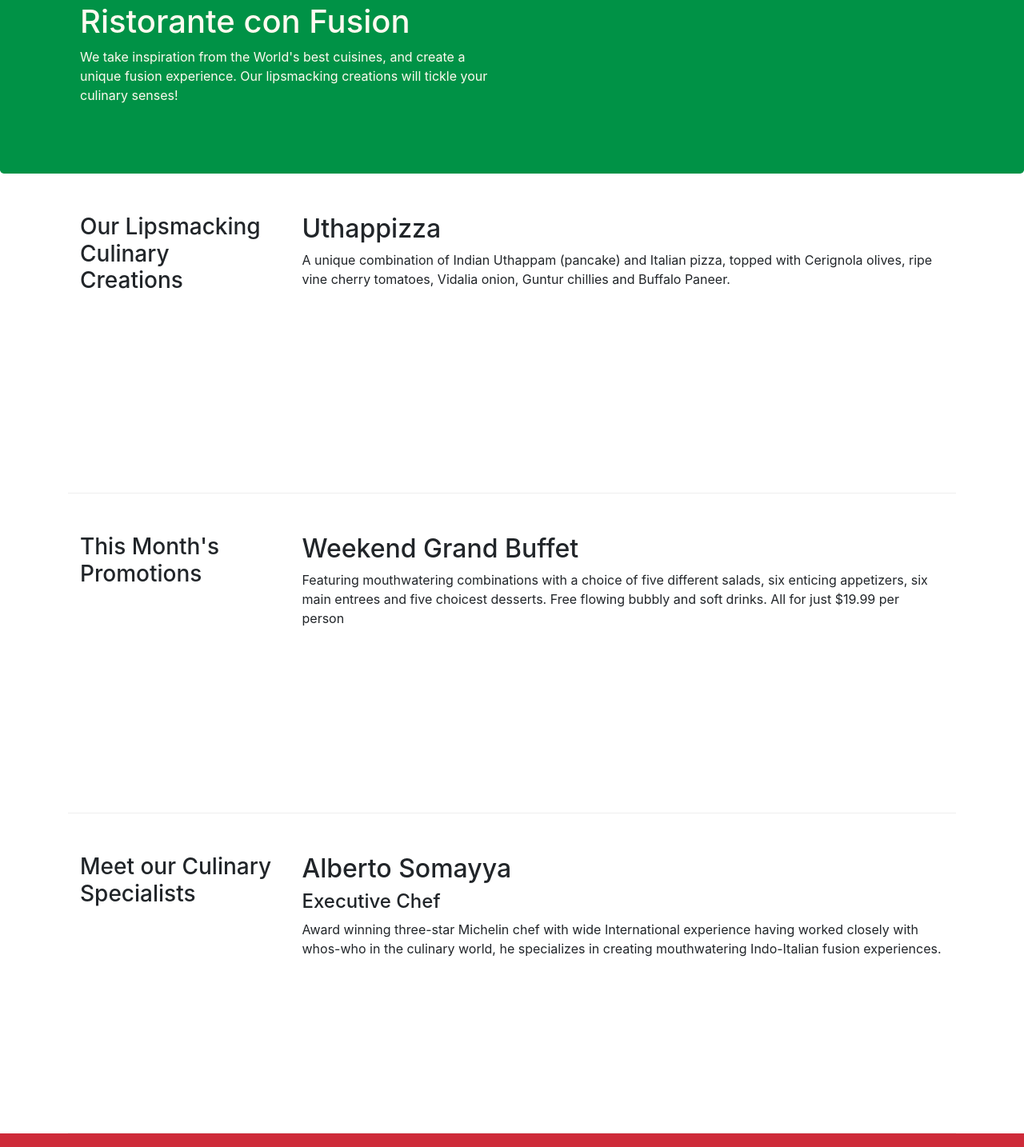
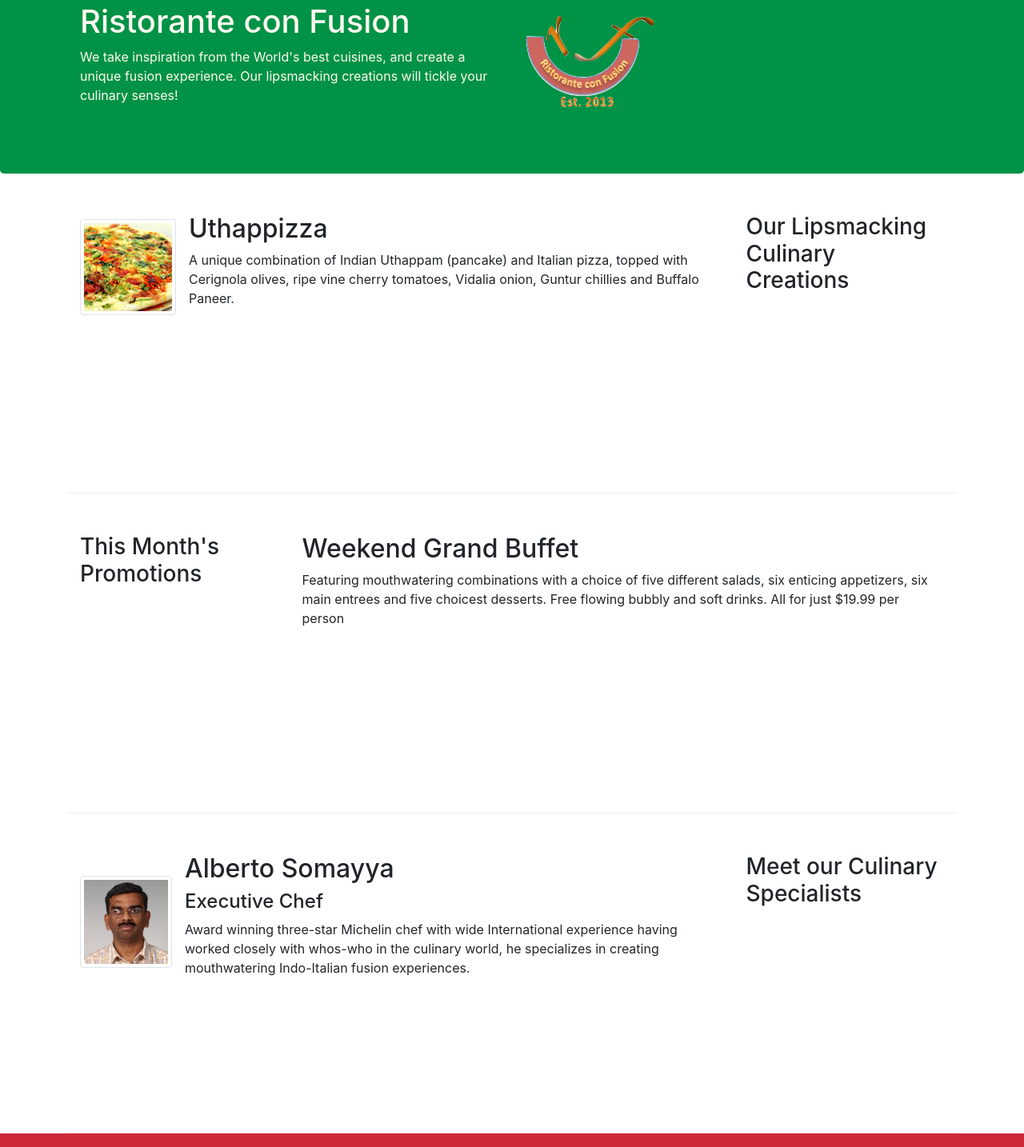
Before and after one commit to atreides326/WebDev, a website: page HW 1/index.html in a window 1280 px wide. Shown: the part 141-1575 px from the top of the page at 80% size. Drawn offline with nearby package versions, Linux system fonts and the light colour scheme.

Commit message:
img and media

```diff
--- a/HW 1/index.html
+++ b/HW 1/index.html
@@ -22,7 +22,7 @@
         <button class="navbar-toggler" type="button" data-toggle="collapse" data-target="#Navbar">
           <span class="navbar-toggler-icon"></span>
         </button>
-         <a class="navbar-brand" href="#">Ristorante Con Fusion</a>
+         <a class="navbar-brand mr-auto" href="#"><img src="img/logo.png" height="30" width="41"></a>
          <div class="collapse navbar-collapse" id="Navbar">
               <ul class="navbar-nav mr-auto">
                   <li class="nav-item active"><a class="nav-link" href="#"><span class="fa fa-home fa-lg"></span> Home</a></li>
@@ -40,20 +40,30 @@
                     <h1>Ristorante con Fusion</h1>
                     <p>We take inspiration from the World's best cuisines, and create a unique fusion experience. Our lipsmacking creations will tickle your culinary senses!</p>
                 </div>
-                <div class ="col-12 col-sm">
-                </div>
+                  <div class="col-12 col-sm align-self-center">
+                  <img src="img/logo.png" class="img-fluid">
+                  </div>
             </div>
         </div>
     </header>
 
     <div class = "container">
         <div class = "row row-content alight-items-center">
-            <div class="col-12 col-sm-4 col-md-3">
+            <div class="col-12 col-sm-4 order-sm-last col-md-3">
                 <h3>Our Lipsmacking Culinary Creations</h3>
             </div>
-            <div class="col col-sm col-md">
-                <h2>Uthappizza</h2>
-                <p>A unique combination of Indian Uthappam (pancake) and Italian pizza, topped with Cerignola olives, ripe vine cherry tomatoes, Vidalia onion, Guntur chillies and Buffalo Paneer.</p>
+            <div class="col col-sm order-sm-first col-md">
+              <div class="media">
+                  <img class="d-flex mr-3 img-thumbnail align-self-center"
+                          src="img/uthappizza.png" alt="Uthappizza">
+                  <div class="media-body">
+                      <h2 class="mt-0">Uthappizza</h2>
+                      <p class="d-none d-sm-block">A unique combination of Indian Uthappam (pancake) and
+                          Italian pizza, topped with Cerignola olives, ripe vine
+                          cherry tomatoes, Vidalia onion, Guntur chillies and
+                          Buffalo Paneer.</p>
+                  </div>
+              </div>
             </div>
         </div>
 
@@ -69,13 +79,23 @@
         </div>
 
         <div class = "row row-content alight-items-center">
-            <div class="col-12 col-sm-4 col-md-3">
+            <div class="col-12 col-sm-4 col-md-3 order-sm-last">
                 <h3>Meet our Culinary Specialists</h3>
             </div>
-            <div class="col col-sm col-md">
-                <h2>Alberto Somayya</h2>
-                <h4>Executive Chef</h4>
-                <p>Award winning three-star Michelin chef with wide International experience having worked closely with whos-who in the culinary world, he specializes in creating mouthwatering Indo-Italian fusion experiences. </p>
+            <div class="col col-sm col-md order-sm-first">
+              <div class="media">
+                  <img class="d-flex mr-3 img-thumbnail align-self-center"
+                          src="img/alberto.png" alt="Alberto Somayya">
+                  <div class="media-body">
+                      <h2 class="mt-0">Alberto Somayya</h2>
+                      <h4>Executive Chef</h4>
+                      <p class="d-none d-sm-block">Award winning three-star Michelin chef with wide
+                          International experience having worked closely with
+                          whos-who in the culinary world, he specializes in
+                          creating mouthwatering Indo-Italian fusion experiences.
+                          </p>
+                  </div>
+              </div>
             </div>
         </div>
     </div>
```
Also changed, not shown: HW 1/aboutus.html (+3 -2 lines), HW 1/img/alberto.png (added), HW 1/img/buffet.png (added), HW 1/img/logo.png (added), HW 1/img/uthappizza.png (added), 1 other file.
